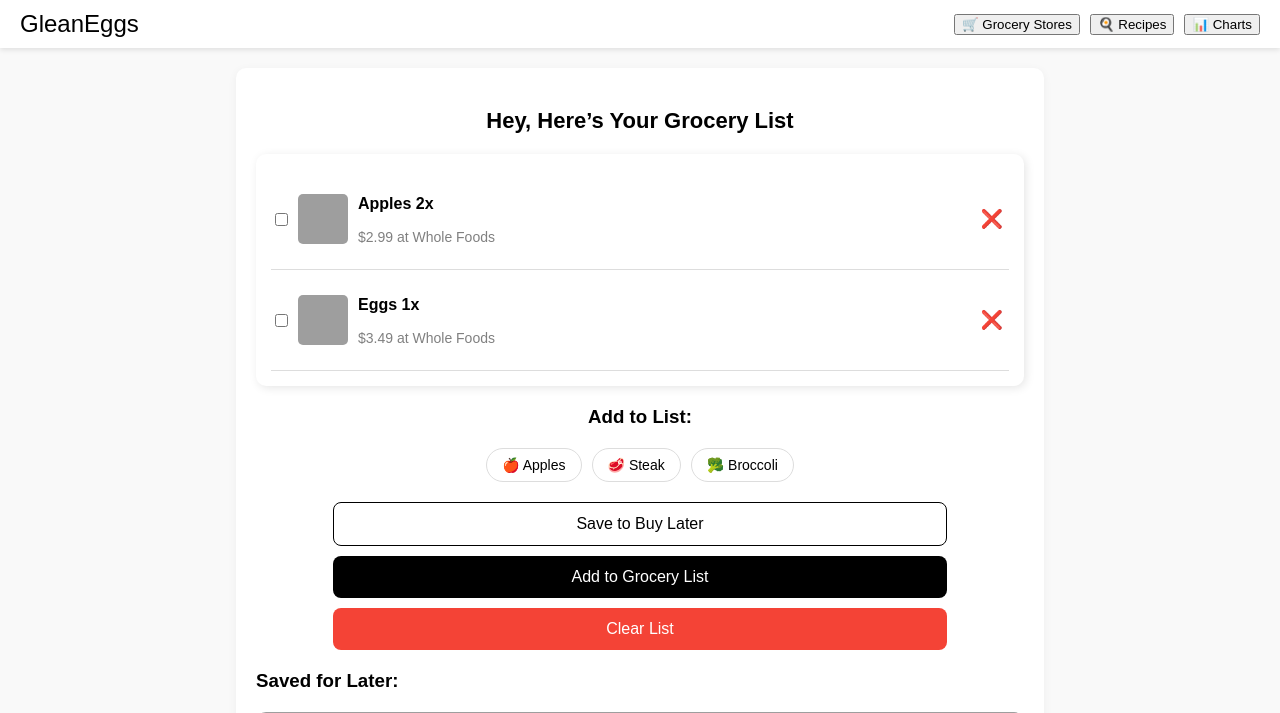
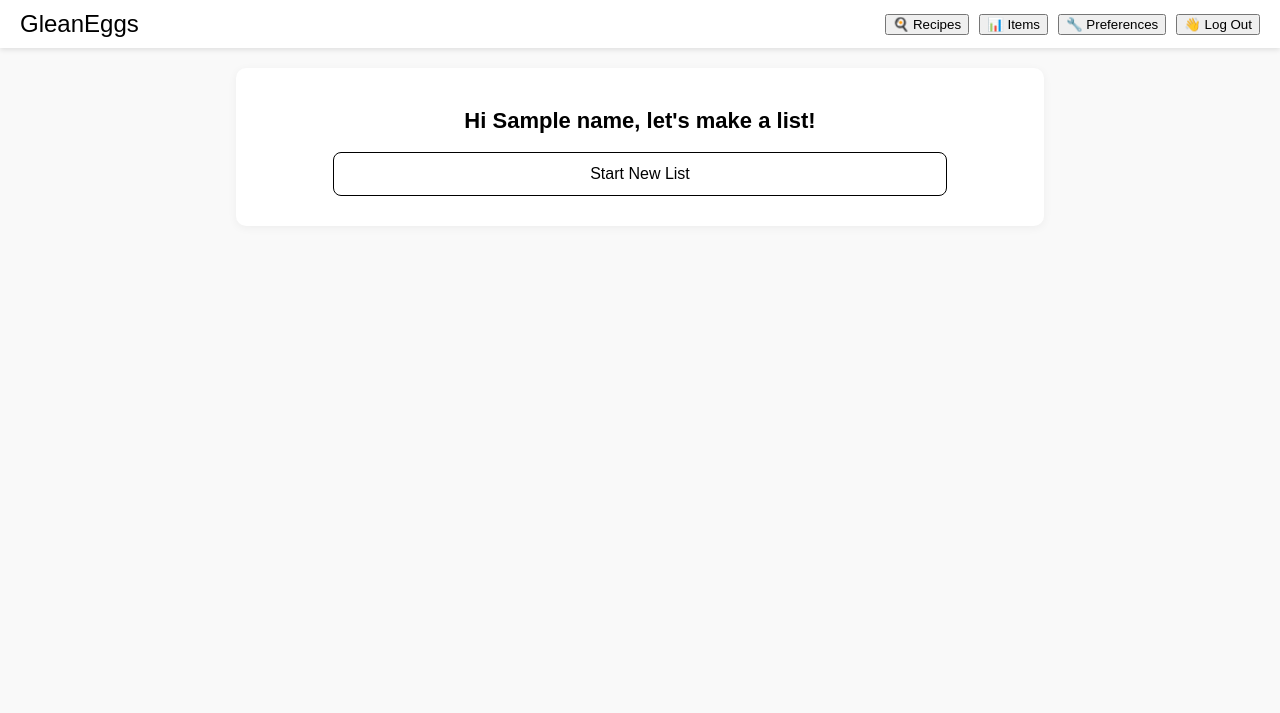
Before and after one commit to madinamonowara/GleanEggs, a Flask app: template templates/home.html in a window 1280 px wide. Shown: the top 713 px of the page. After the commit the page ends 228 px from the top, so only its background shows below. Run offline with Flask 3, Linux system fonts and the light colour scheme; the template is opened without the code that fills it: most values are stand-ins (such as "Sample title", 1, 10 or a date in 2020); parts of the project's set-up code (start-up, migrations or seed data) failed here and were passed over; some web fonts are replaced; grey boxes are pictures that could not be loaded.

Commit message:
update home

```diff
--- a/main.py
+++ b/main.py
@@ -1,4 +1,4 @@
-from flask import Flask, render_template
+from flask import Flask, render_template, request, session, redirect, url_for
 from modules.api import bls_prices
 from modules import process_data
 import firebase_admin
@@ -12,9 +12,36 @@ except:
 
 app = Flask(__name__)
 
-@app.route('/')
-def hello():
-    return render_template('/home.html')
+@app.route('/login')
+def login():
+    session["token"] = ""
+    session['email'] = ""
+    session['name'] = ""
+    return render_template('/login.html')
+
+def check_login(location):
+    if 'token' in session and session['token'] != "":
+        return location
+    else:
+        return redirect(url_for("login"))
+
+@app.route('/return')
+def login_return():
+    session['token'] =  request.args.get("id")
+    session['email'] =  request.args.get("email")
+    session['name'] =  request.args.get("name")
+    return redirect(url_for("home"))
+
+@app.route("/")
+def home():
+    session["token"] = ""
+    session['email'] = ""
+    session['name'] = ""
+    return check_login(render_template("/home.html", name=session["name"]))
+
+@app.route("/preferences")
+def preferences():
+    return check_login(render_template("/preferences.html"))
 
 @app.route('/bls')
 def bls_data():
@@ -40,5 +67,7 @@ def populate_data():
 def populate():
     return render_template('/charts.html')
 
+
 if __name__ == '__main__':
+    app.secret_key = 'SECRET KEY'
     app.run(debug=True)
--- a/templates/charts.html
+++ b/templates/charts.html
@@ -19,7 +19,6 @@
                 <span class="logo-text">GleanEggs</span>
             </div>
             <div class="nav-buttons">
-                <button onclick="location.href='grocerystores.html'">🛒 Grocery Stores</button>
                 <button onclick="location.href='recipes.html'">🍳 Recipes</button>
                 <button onclick="location.href='charts.html'">📊 Charts</button>
             </div>
--- a/templates/home.html
+++ b/templates/home.html
@@ -92,13 +92,7 @@
             font-size: 22px;
         }
 
-        .container {
-            max-width: 700px;
-            margin: 0 auto;
-            padding: 0 15px;
-        }
-
-        .grocery-list {
+        .grocery-list, .saved-list {
             background: white;
             padding: 15px;
             margin: 20px 0;
@@ -222,16 +216,18 @@
                 <span class="logo-text">GleanEggs</span>
             </div>
             <div class="nav-buttons">
-                <button onclick="location.href='grocerystores.html'">🛒 Grocery Stores</button>
-                <button onclick="location.href='recipes.html'">🍳 Recipes</button>
-                <button onclick="location.href='charts.html'">📊 Charts</button>
+                <button onclick="location.href='/recipes'">🍳 Recipes</button>
+                <button onclick="location.href='/products'">📊 Items</button>
+                <button onclick="location.href='/preferences'">🔧 Preferences</button>
+                <button onclick="location.href='/login'">👋 Log Out</button>
             </div>
         </nav>
     </header>
 
     <div style="max-width: 768px; margin: 0 auto; padding: 20px; background: white; border-radius: 10px; box-shadow: 0 2px 10px rgba(0,0,0,0.05);">
         <main>
-            <h2>Hey, Here’s Your Grocery List</h2>
+            {% if list %}
+            <h2>Hey, {{name}}! Here’s Your Grocery List</h2>
 
             <section class="grocery-list" id="groceryList">
                 <div class="grocery-item" data-name="Apples" data-quantity="2" id="item-1">
@@ -255,26 +251,17 @@
                 </div>
             </section>
 
-            <h3>Add to List:</h3>
-            <section class="add-list">
-                <button class="add-item" onclick="addItem('Apples', 1, 'https://hips.hearstapps.com/hmg-prod/images/ripe-apple-royalty-free-image-1659454396.jpg?crop=0.924xw:0.679xh;0.0197xw,0.212xh&resize=980:*')">🍎 Apples</button>
-                <button class="add-item" onclick="addItem('Steak', 1, 'https://hips.hearstapps.com/hmg-prod/images/ripe-apple-royalty-free-image-1659454396.jpg?crop=0.924xw:0.679xh;0.0197xw,0.212xh&resize=980:*')">🥩 Steak</button>
-                <button class="add-item" onclick="addItem('Broccoli', 1, 'https://hips.hearstapps.com/hmg-prod/images/ripe-apple-royalty-free-image-1659454396.jpg?crop=0.924xw:0.679xh;0.0197xw,0.212xh&resize=980:*')">🥦 Broccoli</button>
-            </section>
-
-            <button class="save-btn" onclick="saveForLater()">Save to Buy Later</button>
-            <button class="add-btn" onclick="addSavedToList()">Add to Grocery List</button>
-            <button class="clear-btn" onclick="clearList()">Clear List</button>
+            <button class="clear-btn" onclick="clearList()">Remake List</button>
 
             <section class="saved-list" id="savedList">
                 <h3>Saved for Later:</h3>
                 <!-- Saved items will be inserted here -->
             </section>
+            {% else %}
+            <h2>Hi {{ name }}, let's make a list!</h2>
+            <button class="save-btn" onclick="saveForLater()">Start New List</button>
+            {% endif %}
 
-            <section class="map">
-                <img src="https://pp.walk.sc/tile/e/0/748x600/loc/lat=34.0342792/lng=-118.3620419.png" alt="Store Locations">
-                <p>Store Locations</p>
-            </section>
         </main>
 
     </div>
--- a/templates/preferences.html
+++ b/templates/preferences.html
@@ -97,7 +97,7 @@
       <button type="submit" class="btn">Save Preferences</button>
     </form>
 
-    <a href="login.html" class="btn">← Back to Login Page</a>
+    <a href="/" class="btn">← Back to Home</a>
   </div>
 
   <footer>
```
Also changed, not shown: templates/login.html (+4 -8 lines).
